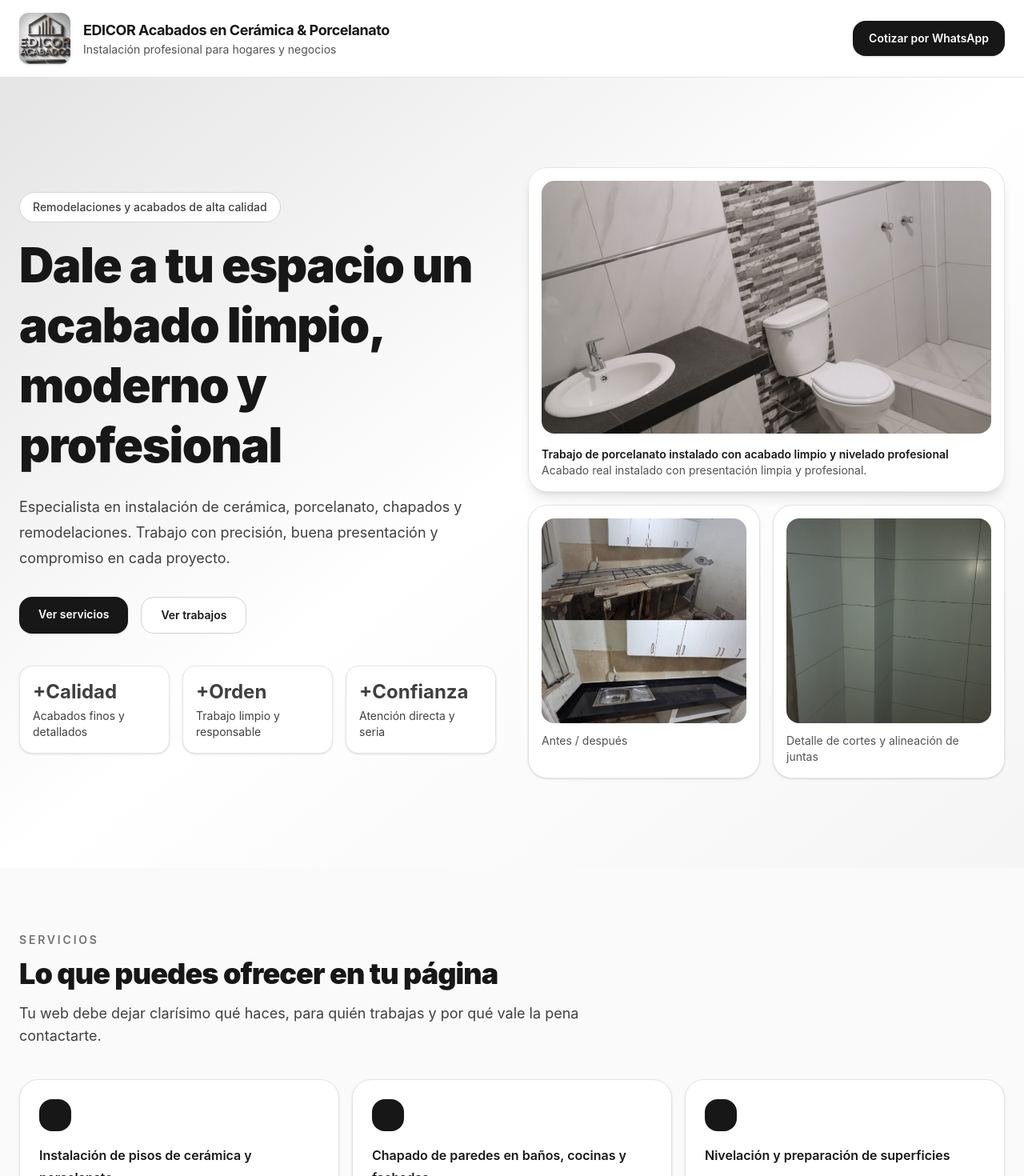
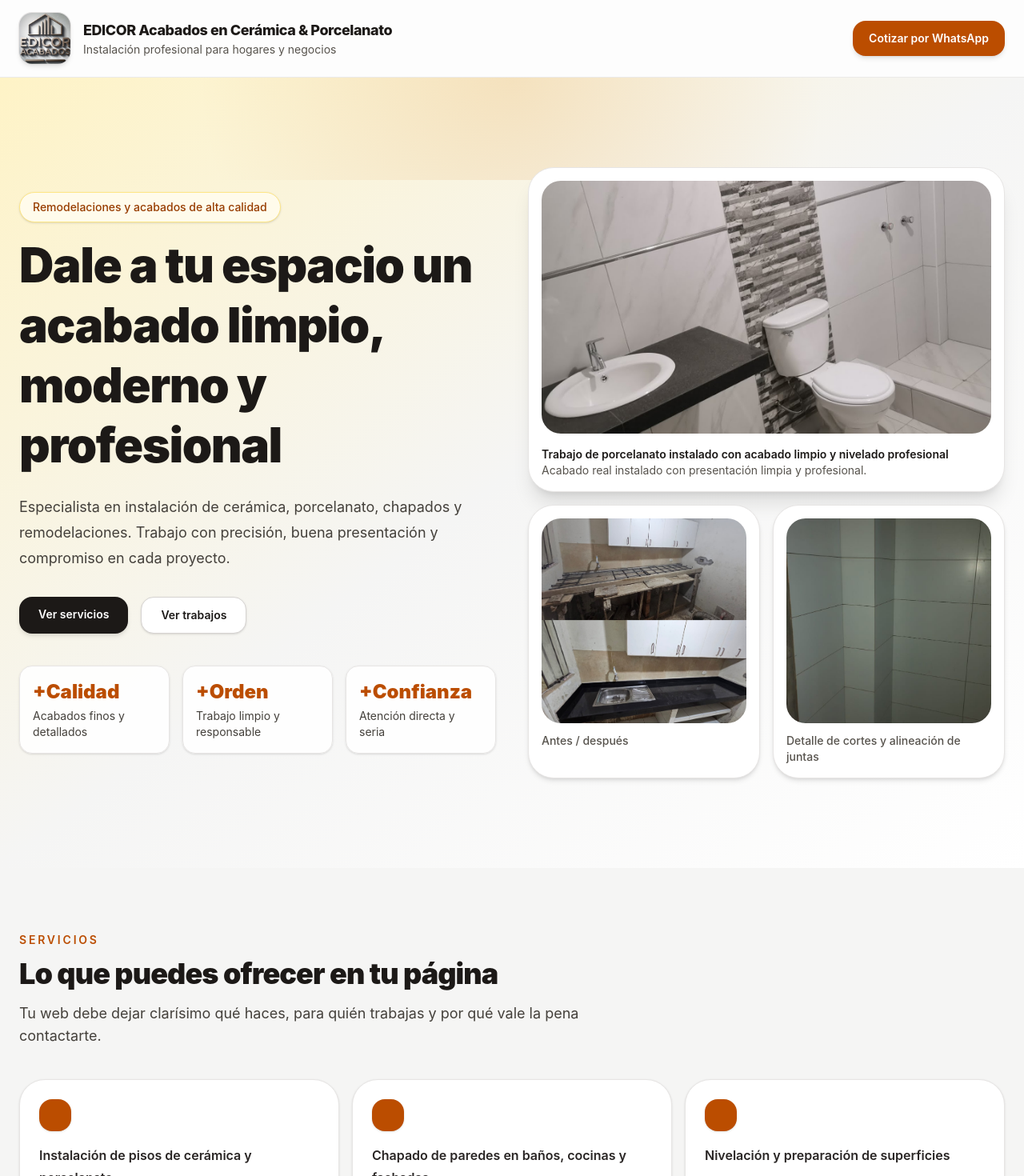
Before and after one commit to marquitoruiz/mi_pagina_web, a React (Vite) app: page / in a window 1280 px wide. Shown: the top 1470 px of the page at 80% size. Built offline with nearby package versions, Linux system fonts and the light colour scheme; the HTML template or start-up script is replaced by a standard one.

Commit message:
Mejora de diseño y colores

```diff
--- a/src/App.jsx
+++ b/src/App.jsx
@@ -7,15 +7,18 @@ export default function AcabadosProPage() {
   const trabajos = [
     {
       titulo: "Instalación de porcelanato en sala",
-      detalle: "Nivelación, alineación de juntas y acabado limpio para espacios residenciales.",
+      detalle:
+        "Nivelación, alineación de juntas y acabado limpio para espacios residenciales.",
     },
     {
       titulo: "Chapado de baños y cocinas",
-      detalle: "Revestimiento de muros con atención al detalle, cortes precisos y excelente presentación.",
+      detalle:
+        "Revestimiento de muros con atención al detalle, cortes precisos y excelente presentación.",
     },
     {
       titulo: "Remodelación de pisos",
-      detalle: "Retiro, preparación de superficie e instalación de cerámico o porcelanato con acabado profesional.",
+      detalle:
+        "Retiro, preparación de superficie e instalación de cerámico o porcelanato con acabado profesional.",
     },
   ];
 
@@ -31,52 +34,59 @@ export default function AcabadosProPage() {
   const proceso = [
     {
       paso: "1. Evaluación",
-      texto: "Revisamos el área, medidas, tipo de material y estado de la superficie.",
+      texto:
+        "Revisamos el área, medidas, tipo de material y estado de la superficie.",
     },
     {
       paso: "2. Propuesta",
-      texto: "Te indico la mejor forma de instalación, tiempos de trabajo y acabados recomendados.",
+      texto:
+        "Te indico la mejor forma de instalación, tiempos de trabajo y acabados recomendados.",
     },
     {
       paso: "3. Ejecución",
-      texto: "Realizo el trabajo con precisión, buena presentación y cuidado en cada detalle.",
+      texto:
+        "Realizo el trabajo con precisión, buena presentación y cuidado en cada detalle.",
     },
     {
       paso: "4. Entrega",
-      texto: "Te entrego el ambiente listo, bien acabado y con revisión final contigo.",
+      texto:
+        "Te entrego el ambiente listo, bien acabado y con revisión final contigo.",
     },
   ];
 
   const testimonios = [
     {
       nombre: "Cliente residencial",
-      texto: "Quedó muy bien el porcelanato de la sala. Buen acabado, puntualidad y orden en el trabajo.",
+      texto:
+        "Quedó muy bien el porcelanato de la sala. Buen acabado, puntualidad y orden en el trabajo.",
     },
     {
       nombre: "Remodelación de baño",
-      texto: "Se nota la experiencia en los cortes y el alineado. Muy recomendado para acabados finos.",
+      texto:
+        "Se nota la experiencia en los cortes y el alineado. Muy recomendado para acabados finos.",
     },
     {
       nombre: "Proyecto de cocina",
-      texto: "Trabajo serio y responsable. El enchape quedó limpio y elegante.",
+      texto:
+        "Trabajo serio y responsable. El enchape quedó limpio y elegante.",
     },
   ];
 
   return (
-    <div className="min-h-screen bg-neutral-50 text-neutral-900">
-      <header className="sticky top-0 z-50 border-b border-neutral-200 bg-white/90 backdrop-blur">
+    <div className="min-h-screen bg-stone-100 text-stone-900">
+      <header className="sticky top-0 z-50 border-b border-stone-200/80 bg-white/80 backdrop-blur-xl">
         <div className="mx-auto flex max-w-7xl items-center justify-between px-6 py-4">
           <div className="flex items-center gap-4">
             <img
               src={logoEdicor}
               alt="Logo de EDICOR Acabados"
-              className="h-16 w-16 rounded-xl object-cover shadow-sm"
+              className="h-16 w-16 rounded-2xl object-cover shadow-md ring-1 ring-stone-200"
             />
             <div>
-              <p className="text-lg font-bold tracking-tight">
+              <p className="text-lg font-extrabold tracking-tight text-stone-900">
                 EDICOR Acabados en Cerámica & Porcelanato
               </p>
-              <p className="text-sm text-neutral-600">
+              <p className="text-sm text-stone-600">
                 Instalación profesional para hogares y negocios
               </p>
             </div>
@@ -84,7 +94,7 @@ export default function AcabadosProPage() {
 
           <a
             href="https://wa.me/51998535347"
-            className="rounded-2xl bg-neutral-900 px-5 py-3 text-sm font-semibold text-white shadow-sm transition hover:scale-[1.02]"
+            className="rounded-2xl bg-amber-700 px-5 py-3 text-sm font-semibold text-white shadow-md transition hover:scale-[1.02] hover:bg-amber-800"
           >
             Cotizar por WhatsApp
           </a>
@@ -93,18 +103,20 @@ export default function AcabadosProPage() {
 
       <main>
         <section className="relative overflow-hidden">
-          <div className="absolute inset-0 bg-gradient-to-br from-neutral-200 via-white to-neutral-100" />
+          <div className="absolute inset-0 bg-gradient-to-br from-amber-100 via-stone-100 to-white" />
+          <div className="absolute inset-x-0 top-0 h-32 bg-[radial-gradient(circle_at_top,rgba(217,119,6,0.15),transparent_60%)]" />
+
           <div className="relative mx-auto grid max-w-7xl gap-10 px-6 py-20 md:grid-cols-2 md:py-28">
             <div className="flex flex-col justify-center">
-              <span className="mb-4 inline-flex w-fit rounded-full border border-neutral-300 bg-white px-4 py-2 text-sm font-medium text-neutral-700">
+              <span className="mb-4 inline-flex w-fit rounded-full border border-amber-200 bg-amber-50 px-4 py-2 text-sm font-medium text-amber-800 shadow-sm">
                 Remodelaciones y acabados de alta calidad
               </span>
 
-              <h1 className="max-w-2xl text-4xl font-black leading-tight tracking-tight md:text-6xl">
+              <h1 className="max-w-2xl text-4xl font-black leading-tight tracking-tight text-stone-900 md:text-6xl">
                 Dale a tu espacio un acabado limpio, moderno y profesional
               </h1>
 
-              <p className="mt-6 max-w-xl text-lg leading-8 text-neutral-700">
+              <p className="mt-6 max-w-xl text-lg leading-8 text-stone-700">
                 Especialista en instalación de cerámica, porcelanato, chapados y
                 remodelaciones. Trabajo con precisión, buena presentación y
                 compromiso en cada proyecto.
@@ -113,68 +125,70 @@ export default function AcabadosProPage() {
               <div className="mt-8 flex flex-wrap gap-4">
                 <a
                   href="#servicios"
-                  className="rounded-2xl bg-neutral-900 px-6 py-3 text-sm font-semibold text-white shadow-sm"
+                  className="rounded-2xl bg-stone-900 px-6 py-3 text-sm font-semibold text-white shadow-md transition hover:scale-[1.02] hover:bg-stone-800"
                 >
                   Ver servicios
                 </a>
 
                 <a
                   href="#trabajos"
-                  className="rounded-2xl border border-neutral-300 bg-white px-6 py-3 text-sm font-semibold text-neutral-900"
+                  className="rounded-2xl border border-stone-300 bg-white px-6 py-3 text-sm font-semibold text-stone-900 shadow-sm transition hover:bg-stone-50"
                 >
                   Ver trabajos
                 </a>
               </div>
 
-              <div className="mt-10 grid grid-cols-3 gap-4 text-sm text-neutral-700">
-                <div className="rounded-2xl border border-neutral-200 bg-white p-4 shadow-sm">
-                  <p className="text-2xl font-bold">+Calidad</p>
+              <div className="mt-10 grid grid-cols-1 gap-4 sm:grid-cols-3 text-sm text-stone-700">
+                <div className="rounded-2xl border border-stone-200 bg-white/90 p-4 shadow-sm">
+                  <p className="text-2xl font-black text-amber-700">+Calidad</p>
                   <p className="mt-1">Acabados finos y detallados</p>
                 </div>
 
-                <div className="rounded-2xl border border-neutral-200 bg-white p-4 shadow-sm">
-                  <p className="text-2xl font-bold">+Orden</p>
+                <div className="rounded-2xl border border-stone-200 bg-white/90 p-4 shadow-sm">
+                  <p className="text-2xl font-black text-amber-700">+Orden</p>
                   <p className="mt-1">Trabajo limpio y responsable</p>
                 </div>
 
-                <div className="rounded-2xl border border-neutral-200 bg-white p-4 shadow-sm">
-                  <p className="text-2xl font-bold">+Confianza</p>
+                <div className="rounded-2xl border border-stone-200 bg-white/90 p-4 shadow-sm">
+                  <p className="text-2xl font-black text-amber-700">+Confianza</p>
                   <p className="mt-1">Atención directa y seria</p>
                 </div>
               </div>
             </div>
 
             <div className="grid gap-4 md:grid-cols-2">
-              <div className="rounded-3xl border border-neutral-200 bg-white p-4 shadow-lg md:col-span-2">
+              <div className="rounded-[2rem] border border-stone-200 bg-white p-4 shadow-xl md:col-span-2">
                 <img
                   src={principal}
                   alt="Foto principal de trabajo de porcelanato"
-                  className="aspect-[16/9] w-full rounded-2xl object-cover"
+                  className="aspect-[16/9] w-full rounded-[1.5rem] object-cover"
                 />
-                <p className="mt-4 text-sm font-semibold text-neutral-900">
+                <p className="mt-4 text-sm font-semibold text-stone-900">
                   Trabajo de porcelanato instalado con acabado limpio y nivelado profesional
                 </p>
-                <p className="text-sm text-neutral-600">
+                <p className="text-sm text-stone-600">
                   Acabado real instalado con presentación limpia y profesional.
                 </p>
               </div>
 
-              <div className="rounded-3xl border border-neutral-200 bg-white p-4 shadow-sm">
+              <div className="rounded-[2rem] border border-stone-200 bg-white p-4 shadow-md">
                 <img
                   src={antes}
                   alt="Antes y después del trabajo"
-                  className="aspect-square w-full rounded-2xl object-cover"
+                  className="aspect-square w-full rounded-[1.5rem] object-cover"
                 />
-                <p className="mt-3 text-sm text-neutral-600">Antes / después</p>
+                <p className="mt-3 text-sm font-medium text-stone-600">
+                  Antes / después
+                </p>
               </div>
 
-              <div className="rounded-3xl border border-neutral-200 bg-white p-4 shadow-sm">
+              <div className="rounded-[2rem] border border-stone-200 bg-white p-4 shadow-md">
                 <img
                   src={detalle}
                   alt="Detalle de las juntas"
-                  className="aspect-square w-full rounded-2xl object-cover"
+                  className="aspect-square w-full rounded-[1.5rem] object-cover"
                 />
-                <p className="mt-3 text-sm text-neutral-600">
+                <p className="mt-3 text-sm font-medium text-stone-600">
                   Detalle de cortes y alineación de juntas
                 </p>
               </div>
@@ -184,13 +198,13 @@ export default function AcabadosProPage() {
 
         <section className="mx-auto max-w-7xl px-6 py-20" id="servicios">
           <div className="max-w-3xl">
-            <p className="text-sm font-semibold uppercase tracking-[0.2em] text-neutral-500">
+            <p className="text-sm font-semibold uppercase tracking-[0.2em] text-amber-700">
               Servicios
             </p>
-            <h2 className="mt-3 text-3xl font-black tracking-tight md:text-4xl">
+            <h2 className="mt-3 text-3xl font-black tracking-tight text-stone-900 md:text-4xl">
               Lo que puedes ofrecer en tu página
             </h2>
-            <p className="mt-4 text-lg text-neutral-700">
+            <p className="mt-4 text-lg text-stone-700">
               Tu web debe dejar clarísimo qué haces, para quién trabajas y por
               qué vale la pena contactarte.
             </p>
@@ -200,10 +214,12 @@ export default function AcabadosProPage() {
             {servicios.map((servicio) => (
               <div
                 key={servicio}
-                className="rounded-3xl border border-neutral-200 bg-white p-6 shadow-sm"
+                className="rounded-[2rem] border border-stone-200 bg-white p-6 shadow-sm transition hover:-translate-y-1 hover:shadow-lg"
               >
-                <div className="mb-4 h-10 w-10 rounded-2xl bg-neutral-900" />
-                <p className="text-base font-semibold leading-7">{servicio}</p>
+                <div className="mb-4 h-10 w-10 rounded-2xl bg-amber-700 shadow-sm" />
+                <p className="text-base font-semibold leading-7 text-stone-800">
+                  {servicio}
+                </p>
               </div>
             ))}
           </div>
@@ -213,13 +229,13 @@ export default function AcabadosProPage() {
           <div className="mx-auto max-w-7xl px-6">
             <div className="flex flex-col gap-4 md:flex-row md:items-end md:justify-between">
               <div className="max-w-3xl">
-                <p className="text-sm font-semibold uppercase tracking-[0.2em] text-neutral-500">
+                <p className="text-sm font-semibold uppercase tracking-[0.2em] text-amber-700">
                   Portafolio
                 </p>
-                <h2 className="mt-3 text-3xl font-black tracking-tight md:text-4xl">
+                <h2 className="mt-3 text-3xl font-black tracking-tight text-stone-900 md:text-4xl">
                   Muestra tus mejores trabajos
                 </h2>
-                <p className="mt-4 text-lg text-neutral-700">
+                <p className="mt-4 text-lg text-stone-700">
                   La parte más importante de tu web serán las imágenes reales de
                   tus instalaciones y remodelaciones.
                 </p>
@@ -227,7 +243,7 @@ export default function AcabadosProPage() {
 
               <a
                 href="https://wa.me/51998535347"
-                className="text-sm font-semibold text-neutral-900 underline underline-offset-4"
+                className="text-sm font-semibold text-amber-800 underline underline-offset-4"
               >
                 Pedir presupuesto
               </a>
@@ -237,14 +253,14 @@ export default function AcabadosProPage() {
               {trabajos.map((trabajo) => (
                 <article
                   key={trabajo.titulo}
-                  className="overflow-hidden rounded-3xl border border-neutral-200 bg-neutral-50 shadow-sm"
+                  className="overflow-hidden rounded-[2rem] border border-stone-200 bg-stone-50 shadow-sm transition hover:-translate-y-1 hover:shadow-lg"
                 >
-                  <div className="aspect-[4/3] bg-neutral-200" />
+                  <div className="aspect-[4/3] bg-gradient-to-br from-stone-200 to-amber-100" />
                   <div className="p-6">
-                    <h3 className="text-xl font-bold tracking-tight">
+                    <h3 className="text-xl font-bold tracking-tight text-stone-900">
                       {trabajo.titulo}
                     </h3>
-                    <p className="mt-3 leading-7 text-neutral-700">
+                    <p className="mt-3 leading-7 text-stone-700">
                       {trabajo.detalle}
                     </p>
                   </div>
@@ -256,14 +272,14 @@ export default function AcabadosProPage() {
 
         <section className="mx-auto max-w-7xl px-6 py-20">
           <div className="grid gap-8 lg:grid-cols-2">
-            <div className="rounded-[2rem] border border-neutral-200 bg-white p-8 shadow-sm">
-              <p className="text-sm font-semibold uppercase tracking-[0.2em] text-neutral-500">
+            <div className="rounded-[2rem] border border-stone-200 bg-white p-8 shadow-sm">
+              <p className="text-sm font-semibold uppercase tracking-[0.2em] text-amber-700">
                 Por qué elegirte
               </p>
-              <h2 className="mt-3 text-3xl font-black tracking-tight">
+              <h2 className="mt-3 text-3xl font-black tracking-tight text-stone-900">
                 Lo que genera confianza y te ayuda a cerrar trabajos
               </h2>
-              <ul className="mt-6 space-y-4 text-neutral-700">
+              <ul className="mt-6 space-y-4 text-stone-700">
                 <li>Atención directa contigo, sin intermediarios.</li>
                 <li>Acabados bien alineados, limpios y de buena presentación.</li>
                 <li>Responsabilidad en tiempos y cuidado del ambiente de trabajo.</li>
@@ -271,8 +287,8 @@ export default function AcabadosProPage() {
               </ul>
             </div>
 
-            <div className="rounded-[2rem] border border-neutral-200 bg-neutral-900 p-8 text-white shadow-sm">
-              <p className="text-sm font-semibold uppercase tracking-[0.2em] text-neutral-300">
+            <div className="rounded-[2rem] border border-stone-800 bg-stone-900 p-8 text-white shadow-lg">
+              <p className="text-sm font-semibold uppercase tracking-[0.2em] text-amber-300">
                 Proceso de trabajo
               </p>
               <div className="mt-6 space-y-6">
@@ -281,8 +297,8 @@ export default function AcabadosProPage() {
                     key={item.paso}
                     className="border-b border-white/10 pb-5 last:border-b-0"
                   >
-                    <h3 className="text-lg font-bold">{item.paso}</h3>
-                    <p className="mt-2 text-white/80">{item.texto}</p>
+                    <h3 className="text-lg font-bold text-white">{item.paso}</h3>
+                    <p className="mt-2 text-stone-300">{item.texto}</p>
                   </div>
                 ))}
               </div>
@@ -290,13 +306,13 @@ export default function AcabadosProPage() {
           </div>
         </section>
 
-        <section className="bg-white py-20">
+        <section className="bg-gradient-to-b from-white to-stone-100 py-20">
           <div className="mx-auto max-w-7xl px-6">
             <div className="max-w-3xl">
-              <p className="text-sm font-semibold uppercase tracking-[0.2em] text-neutral-500">
+              <p className="text-sm font-semibold uppercase tracking-[0.2em] text-amber-700">
                 Testimonios
               </p>
-              <h2 className="mt-3 text-3xl font-black tracking-tight md:text-4xl">
+              <h2 className="mt-3 text-3xl font-black tracking-tight text-stone-900 md:text-4xl">
                 Comentarios que puedes mostrar cuando ya tengas clientes propios
               </h2>
             </div>
@@ -305,12 +321,12 @@ export default function AcabadosProPage() {
               {testimonios.map((testimonio) => (
                 <div
                   key={testimonio.nombre}
-                  className="rounded-3xl border border-neutral-200 bg-neutral-50 p-6 shadow-sm"
+                  className="rounded-[2rem] border border-stone-200 bg-white p-6 shadow-sm"
                 >
-                  <p className="text-lg leading-8 text-neutral-700">
+                  <p className="text-lg leading-8 text-stone-700">
                     “{testimonio.texto}”
                   </p>
-                  <p className="mt-6 text-sm font-semibold text-neutral-900">
+                  <p className="mt-6 text-sm font-semibold text-amber-800">
                     {testimonio.nombre}
                   </p>
                 </div>
@@ -321,14 +337,14 @@ export default function AcabadosProPage() {
 
         <section className="mx-auto max-w-7xl px-6 py-20" id="contacto">
           <div className="grid gap-8 lg:grid-cols-[1.2fr_0.8fr]">
-            <div className="rounded-[2rem] border border-neutral-200 bg-neutral-900 p-8 text-white shadow-lg md:p-10">
-              <p className="text-sm font-semibold uppercase tracking-[0.2em] text-neutral-300">
+            <div className="rounded-[2rem] border border-amber-800 bg-gradient-to-br from-stone-900 via-stone-800 to-amber-900 p-8 text-white shadow-xl md:p-10">
+              <p className="text-sm font-semibold uppercase tracking-[0.2em] text-amber-300">
                 Contacto
               </p>
               <h2 className="mt-3 text-3xl font-black tracking-tight md:text-5xl">
                 ¿Tienes una obra o remodelación por hacer?
               </h2>
-              <p className="mt-5 max-w-2xl text-lg leading-8 text-white/80">
+              <p className="mt-5 max-w-2xl text-lg leading-8 text-stone-200">
                 Escríbeme para cotizar pisos, enchapes, remodelaciones y
                 trabajos de porcelanato o cerámica. Atención directa y respuesta
                 rápida.
@@ -337,44 +353,44 @@ export default function AcabadosProPage() {
               <div className="mt-8 flex flex-wrap gap-4">
                 <a
                   href="https://wa.me/51998535347"
-                  className="rounded-2xl bg-white px-6 py-3 text-sm font-semibold text-neutral-900"
+                  className="rounded-2xl bg-amber-700 px-6 py-3 text-sm font-semibold text-white shadow-md transition hover:bg-amber-800"
                 >
                   Escribir por WhatsApp
                 </a>
                 <a
                   href="tel:+51998535347"
-                  className="rounded-2xl border border-white/20 px-6 py-3 text-sm font-semibold text-white"
+                  className="rounded-2xl border border-white/20 px-6 py-3 text-sm font-semibold text-white transition hover:bg-white/10"
                 >
                   Llamar ahora
                 </a>
               </div>
             </div>
 
-            <div className="rounded-[2rem] border border-neutral-200 bg-neutral-50 p-8 shadow-sm">
-              <h3 className="text-xl font-bold tracking-tight">
+            <div className="rounded-[2rem] border border-stone-200 bg-white p-8 shadow-sm">
+              <h3 className="text-xl font-bold tracking-tight text-stone-900">
                 Información clave
               </h3>
-              <div className="mt-6 space-y-5 text-neutral-700">
+              <div className="mt-6 space-y-5 text-stone-700">
                 <div>
-                  <p className="text-sm font-semibold text-neutral-500">
+                  <p className="text-sm font-semibold text-amber-700">
                     Zona de atención
                   </p>
                   <p className="mt-1">Villa María del Triunfo, Lima</p>
                 </div>
                 <div>
-                  <p className="text-sm font-semibold text-neutral-500">
+                  <p className="text-sm font-semibold text-amber-700">
                     WhatsApp
                   </p>
                   <p className="mt-1">+51 998535347</p>
                 </div>
                 <div>
-                  <p className="text-sm font-semibold text-neutral-500">
+                  <p className="text-sm font-semibold text-amber-700">
                     Correo
                   </p>
                   <p className="mt-1">marquitoruiz2024@gmail.com</p>
                 </div>
                 <div>
-                  <p className="text-sm font-semibold text-neutral-500">
+                  <p className="text-sm font-semibold text-amber-700">
                     Redes
                   </p>
                   <p className="mt-1">
@@ -388,8 +404,8 @@ export default function AcabadosProPage() {
         </section>
       </main>
 
-      <footer className="border-t border-neutral-200 bg-white">
-        <div className="mx-auto flex max-w-7xl flex-col gap-3 px-6 py-8 text-sm text-neutral-600 md:flex-row md:items-center md:justify-between">
+      <footer className="border-t border-stone-200 bg-white">
+        <div className="mx-auto flex max-w-7xl flex-col gap-3 px-6 py-8 text-sm text-stone-600 md:flex-row md:items-center md:justify-between">
           <p>© 2026 Acabados en Cerámica & Porcelanato</p>
           <p>Página enfocada en captar clientes por internet y redes sociales</p>
         </div>
```
